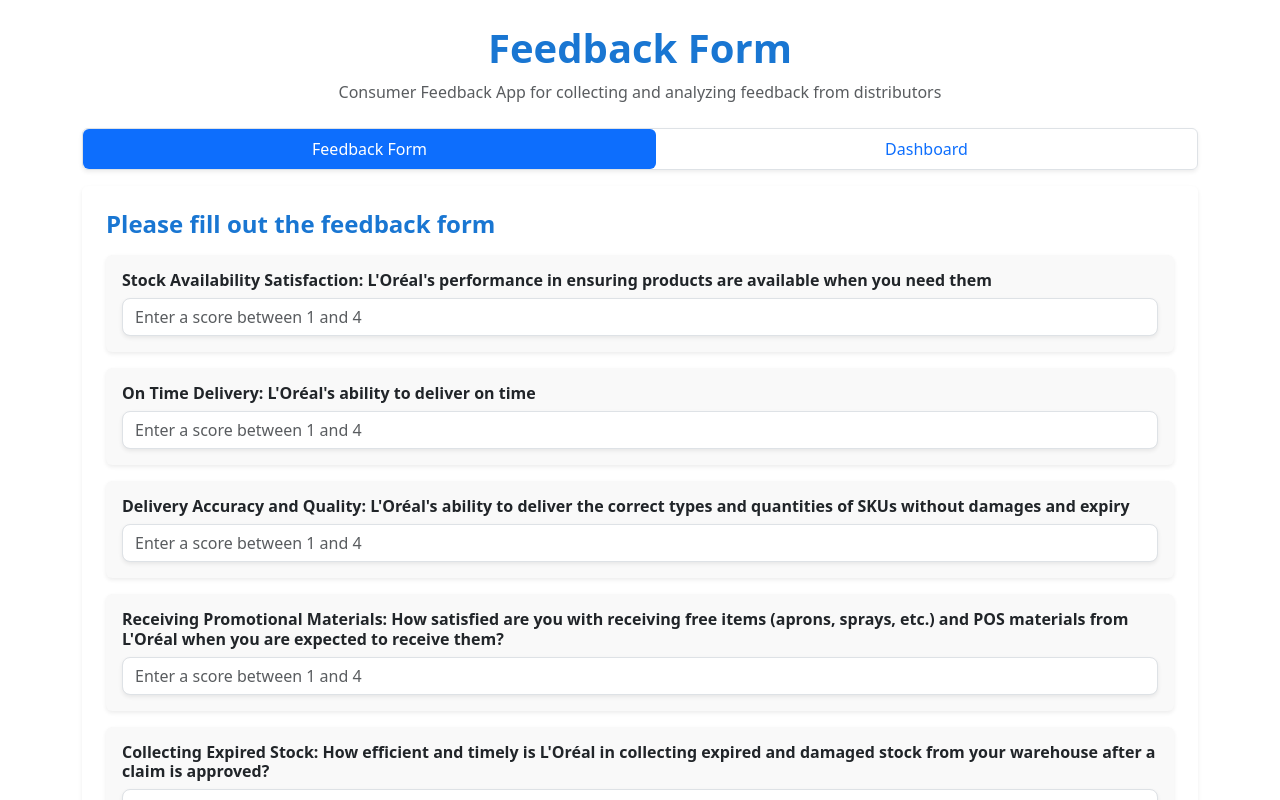
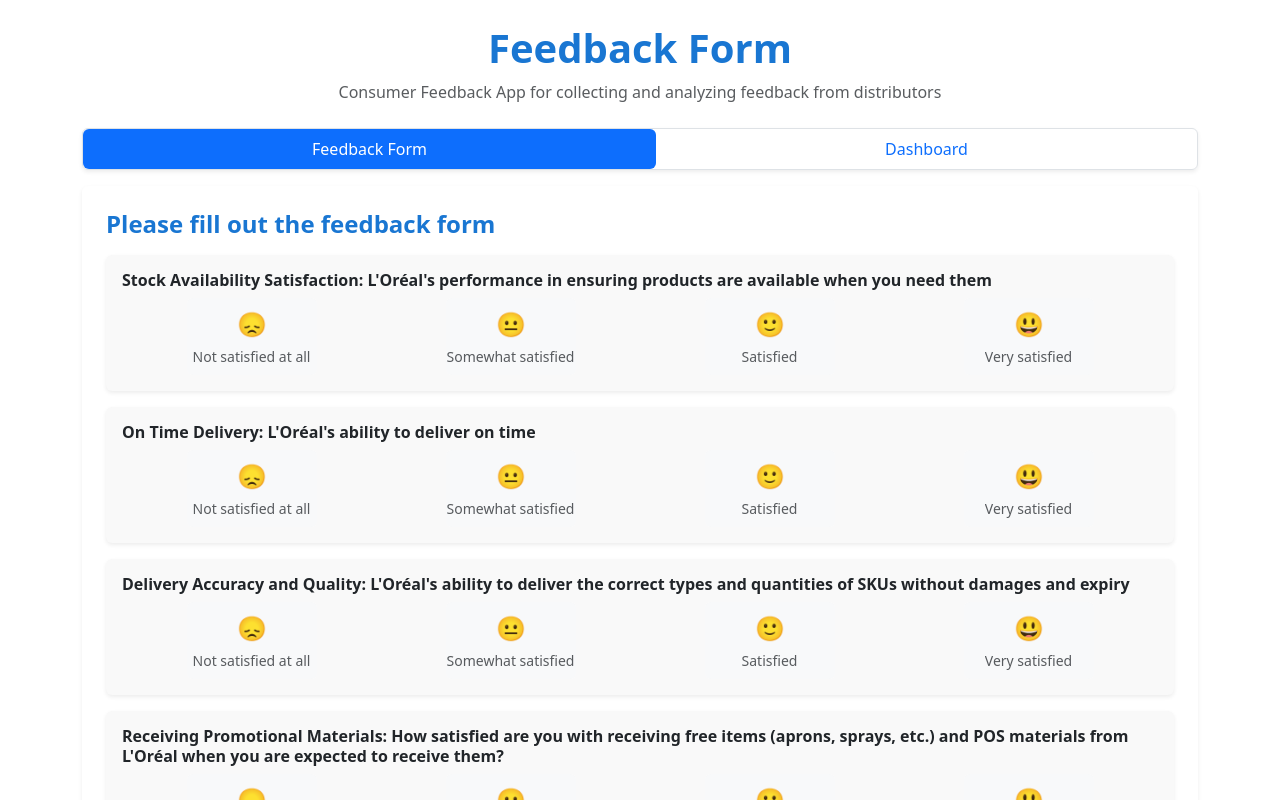
Before and after one commit to aiman-mumtaz/consumer-dashboard, a React (Create React App) app: page / in a window 1280 px wide. Both pictures are taken after a click on the tab "Feedback Form". Shown: the top 800 px of the page. Built offline with nearby package versions, Linux system fonts and the light colour scheme.

Commit message:
Update integer input for the form

```diff
--- a/src/App.js
+++ b/src/App.js
@@ -1,5 +1,6 @@
 import { useEffect, useState, useCallback } from 'react';
 import { saveResponses, getAllResponses, saveQuestions, getQuestions } from './db';
+import { defaultQuestions } from './questions';
 import {
   Container,
   Tab,
@@ -28,202 +29,6 @@
     async function loadQuestions() {
       const qs = await getQuestions();
       if (qs.length === 0) {
-        const defaultQuestions = [
-          {
-            id: 1,
-            Bucket: 'Supply Chain and Operations',
-            label:
-              "Stock Availability Satisfaction: L'Oréal's performance in ensuring products are available when you need them",
-            type: '1-4',
-            'O/P Metric': 'Likert Scale',
-          },
-          {
-            id: 2,
-            label: "On Time Delivery: L'Oréal's ability to deliver on time",
-            type: '1-4',
-            'O/P Metric': 'Likert Scale',
-          },
-          {
-            id: 3,
-            label:
-              "Delivery Accuracy and Quality: L'Oréal's ability to deliver the correct types and quantities of SKUs without damages and expiry",
-            type: '1-4',
-            'O/P Metric': 'Likert Scale',
-          },
-          {
-            id: 4,
-            label:
-              'Receiving Promotional Materials: How satisfied are you with receiving free items (aprons, sprays, etc.) and POS materials from L\'Oréal when you are expected to receive them?',
-            type: '1-4',
-            'O/P Metric': 'Likert Scale',
-          },
-          {
-            id: 5,
-            label:
-              'Collecting Expired Stock: How efficient and timely is L\'Oréal in collecting expired and damaged stock from your warehouse after a claim is approved?',
-            type: '1-4',
-            'O/P Metric': 'Likert Scale',
-          },
-          {
-            id: 6,
-            label:
-              'Store Coverage: Do you feel L\'Oréal ensures that its products are widely available in the stores you operate or distribute to?',
-            type: '1-4',
-            'O/P Metric': 'Likert Scale',
-          },
-          {
-            id: 7,
-            label:
-              'What is the single most important problem L\'Oréal could solve in the area of "Supply Chain and Operations" to help your business?',
-            type: 'text',
-            'O/P Metric': 'Qualitative',
-          },
-          {
-            id: 8,
-            Bucket: 'Support & Communication',
-            label:
-              'Communication & Responsiveness: How easy it is to contact the L\'Oréal team AND how quickly do they respond?',
-            type: '1-4',
-            'O/P Metric': 'Likert Scale',
-          },
-          {
-            id: 9,
-            label:
-              'Complaint Resolution Effectiveness: How effective is L\'Oréal at resolving issues you experience satisfactorily?',
-            type: '1-4',
-            'O/P Metric': 'Likert Scale',
-          },
-          {
-            id: 10,
-            label:
-              'What is the single biggest challenge you\'ve faced with L\'Oréal in the area of "Support & Communication"?',
-            type: 'text',
-            'O/P Metric': 'Qualitative',
-          },
-          {
-            id: 11,
-            Bucket: 'Finance & Incentives',
-            label:
-              'On Time Credit Notes: L\'Oréal issues credit notes on time without significant delay',
-            type: '1-4',
-            'O/P Metric': 'Likert Scale',
-          },
-          {
-            id: 12,
-            label: 'Managing Claims: How would you rate the process of periodic reconciliation?',
-            type: '1-4',
-            'O/P Metric': 'Likert Scale',
-          },
-          {
-            id: 13,
-            label:
-              'Profitability with L\'Oréal: How satisified are you with the distributor margins (relative to industry practices) & the average days of inventory maintained at your end?',
-            type: '1-4',
-            'O/P Metric': 'Likert Scale',
-          },
-          {
-            id: 14,
-            label:
-              'What is the single most important problem L\'Oréal could solve in the area of "Finance & Incentives" to help your business?',
-            type: 'text',
-            'O/P Metric': 'Qualitative',
-          },
-          {
-            id: 15,
-            Bucket: 'Technology',
-            label:
-              'Order Placement & Replenishment: How would you rate the replenishment (generation of order) process?',
-            type: '1-4',
-            'O/P Metric': 'Likert Scale',
-          },
-          {
-            id: 16,
-            label:
-              'Raising Tickets, Claims, & Returns: How satisfied are you with the ease of initiating returns, replacements, or claims for damaged goods?',
-            type: '1-4',
-            'O/P Metric': 'Likert Scale',
-          },
-          {
-            id: 17,
-            label:
-              'Information Flow: How would you rate existing process of providing visibility relating to order placement, delivery status, credit notes, and report generation?',
-            type: '1-4',
-            'O/P Metric': 'Likert Scale',
-          },
-          {
-            id: 18,
-            label:
-              'Platform - Ease of Use: The digital systems and UI employed by L\'Oréal are intuitive, easy to use, and simplify work flow',
-            type: '1-4',
-            'O/P Metric': 'Likert Scale',
-          },
-          {
-            id: 19,
-            label:
-              'Secondary Orders: How satisfied are you with the ease of secondary order placements and tracking?',
-            type: '1-4',
-            'O/P Metric': 'Likert Scale',
-          },
-          {
-            id: 20,
-            label:
-              'What is the single biggest challenge you\'ve faced with L\'Oréal in the area of "Technology"?',
-            type: 'text',
-            'O/P Metric': 'Qualitative',
-          },
-          {
-            id: 21,
-            Bucket: 'Overall',
-            label:
-              'Would you recommend to work with L\'Oréal to your professional network?',
-            type: '0-10',
-            'O/P Metric': 'NPS',
-          },
-          {
-            id: 22,
-            label: 'Approximately what % of your business comes from L\'Oréal products?',
-            type: 'text',
-            'O/P Metric': 'Numeric',
-          },
-          {
-            id: 23,
-            label: 'How satisfied are you with L\'Oréal as an overall partner?',
-            type: '0-10',
-            'O/P Metric': 'CSAT',
-          },
-          {
-            id: 24,
-            label:
-              'How satisfied are you with L\'Oréal in each of the following areas: A. Supply Chain and Operations',
-            type: '0-10',
-            'O/P Metric': 'Specific CSAT',
-          },
-          {
-            id: 25,
-            label: 'B. Support & Communication',
-            type: '0-10',
-            'O/P Metric': 'Specific CSAT',
-          },
-          {
-            id: 26,
-            label: 'C. Finance & Incentives',
-            type: '0-10',
-            'O/P Metric': 'Specific CSAT',
-          },
-          {
-            id: 27,
-            label: 'D. Technology',
-            type: '0-10',
-            'O/P Metric': 'Specific CSAT',
-          },
-          {
-            id: 28,
-            label:
-              'What is the single most important problem L\'Oréal could solve to help your business?',
-            type: 'text',
-            'O/P Metric': 'Qualitative'
-          },
-        ];
         await saveQuestions(defaultQuestions);
         setQuestions(defaultQuestions);
       } else {
@@ -297,6 +102,110 @@
     }
   }, [key, calculateStats]);
 
+  const renderSmileyRating = (questionId) => {
+    const current = parseInt(responses[questionId]) || 0;
+    const smileys = [
+      { icon: '😞', label: 'Not satisfied at all', value: 1 },
+      { icon: '😐', label: 'Somewhat satisfied', value: 2 },
+      { icon: '🙂', label: 'Satisfied', value: 3 },
+      { icon: '😃', label: 'Very satisfied', value: 4 },
+    ];
+    return (
+      <div className="mt-2 d-flex justify-content-around align-items-center">
+        {smileys.map((s) => (
+          <div
+            key={s.value}
+            className={`d-flex flex-column align-items-center p-2 rounded smiley-container ${
+              current === s.value ? 'bg-warning' : 'bg-light'
+            }`}
+            style={{
+              cursor: 'pointer',
+              width: '130px',
+              flexShrink: 0,
+              flexGrow: 0,
+              textAlign: 'center',
+              whiteSpace: 'nowrap',
+            }}
+            onClick={() => setResponses({ ...responses, [questionId]: s.value })}
+          >
+            <span style={{ fontSize: '1.5rem' }}>{s.icon}</span>
+            {s.label && (
+              <small
+                className="text-muted mt-1"
+                style={{ whiteSpace: 'nowrap', overflow: 'hidden', textOverflow: 'ellipsis' }}
+              >
+                {s.label}
+              </small>
+            )}
+          </div>
+        ))}
+      </div>
+    );
+  };
+  const renderZeroToTenRating = (questionId) => {
+    const current = parseInt(responses[questionId]) || 0;
+    const handleClick = (value) => {
+      setResponses({ ...responses, [questionId]: value });
+    };
+    const getColorForNumber = (num) => {
+      if (num >= 1 && num <= 6) return '#f44336'; // red
+      if (num >= 7 && num <= 8) return '	#ec942c'; // yellow
+      if (num >= 9 && num <= 10) return '#4caf50'; // green
+      return '#f0f0f0'; // default
+    };
+
+    return (
+      <div className="mt-2">
+        {/* Colored Reference Bar */}
+        <div style={{ display: 'flex', marginBottom: '5px',marginTop: '5px', height: '10px' }}>
+          {Array.from({ length: 10 }, (_, i) => {
+            const num = i + 1;
+            return (
+              <div
+                key={num}
+                style={{
+                  flex: 1,
+                  backgroundColor: getColorForNumber(num),
+                  border: '1px solid white',
+                }}
+              />
+            );
+          })}
+        </div>
+
+        {/* Numbers (1-10) */}
+        <div className="d-flex justify-content-between align-items-center">
+          {Array.from({ length: 10 }, (_, i) => i + 1).map((num) => {
+            const isSelected = current === num;
+            const bgColor = isSelected ? getColorForNumber(num) : '#f0f0f0';
+            const textColor = isSelected && num !== 7 && num !== 8 ? 'white' : 'black';
+
+            return (
+              <div
+                key={num}
+                onClick={() => handleClick(num)}
+                className="d-flex align-items-center justify-content-center border rounded"
+                style={{
+                  width: '30px',
+                  height: '30px',
+                  cursor: 'pointer',
+                  userSelect: 'none',
+                  fontWeight: 'bold',
+                  backgroundColor: bgColor,
+                  borderColor: '#bdbdbd',
+                  color: textColor,
+                }}
+              >
+                {num}
+              </div>
+            );
+          })}
+        </div>
+      </div>
+    );
+  };
+
+
   return (
     <Container className="mt-4">
       <div className="text-center mb-4">
@@ -321,7 +230,7 @@
               Please fill out the feedback form
             </h4>
             <Form>
-              {questions.map((q, idx) => (
+              {questions.map((q) => (
                 <Card
                   key={q.id}
                   className="mb-3 shadow-sm border-0"
@@ -343,23 +252,9 @@
                           setResponses({ ...responses, [q.id]: e.target.value })
                         }
                       />
-                    ) : (
-                      <Form.Control
-                        type="number"
-                        min={q.type === '1-4' ? 1 : 0}
-                        max={q.type === '1-4' ? 4 : 10}
-                        placeholder={
-                          q.type === '1-4'
-                            ? 'Enter a score between 1 and 4'
-                            : 'Enter a score between 0 and 10'
-                        }
-                        className="rounded-3 shadow-sm mt-2"
-                        value={responses[q.id] || ''}
-                        onChange={e =>
-                          setResponses({ ...responses, [q.id]: e.target.value })
-                        }
-                      />
-                    )}
+                    ) : q.type === '1-4' ? (
+                      renderSmileyRating(q.id)
+                    ) : renderZeroToTenRating(q.id)}
                   </Card.Body>
                 </Card>
               ))}
--- /dev/null
+++ b/src/questions.js
@@ -0,0 +1,196 @@
+export const defaultQuestions = [
+    {
+    id: 1,
+    Bucket: 'Supply Chain and Operations',
+    label:
+        "Stock Availability Satisfaction: L'Oréal's performance in ensuring products are available when you need them",
+    type: '1-4',
+    'O/P Metric': 'Likert Scale',
+    },
+    {
+    id: 2,
+    label: "On Time Delivery: L'Oréal's ability to deliver on time",
+    type: '1-4',
+    'O/P Metric': 'Likert Scale',
+    },
+    {
+    id: 3,
+    label:
+        "Delivery Accuracy and Quality: L'Oréal's ability to deliver the correct types and quantities of SKUs without damages and expiry",
+    type: '1-4',
+    'O/P Metric': 'Likert Scale',
+    },
+    {
+    id: 4,
+    label:
+        'Receiving Promotional Materials: How satisfied are you with receiving free items (aprons, sprays, etc.) and POS materials from L\'Oréal when you are expected to receive them?',
+    type: '1-4',
+    'O/P Metric': 'Likert Scale',
+    },
+    {
+    id: 5,
+    label:
+        'Collecting Expired Stock: How efficient and timely is L\'Oréal in collecting expired and damaged stock from your warehouse after a claim is approved?',
+    type: '1-4',
+    'O/P Metric': 'Likert Scale',
+    },
+    {
+    id: 6,
+    label:
+        'Store Coverage: Do you feel L\'Oréal ensures that its products are widely available in the stores you operate or distribute to?',
+    type: '1-4',
+    'O/P Metric': 'Likert Scale',
+    },
+    {
+    id: 7,
+    label:
+        'What is the single most important problem L\'Oréal could solve in the area of "Supply Chain and Operations" to help your business?',
+    type: 'text',
+    'O/P Metric': 'Qualitative',
+    },
+    {
+    id: 8,
+    Bucket: 'Support & Communication',
+    label:
+        'Communication & Responsiveness: How easy it is to contact the L\'Oréal team AND how quickly do they respond?',
+    type: '1-4',
+    'O/P Metric': 'Likert Scale',
+    },
+    {
+    id: 9,
+    label:
+        'Complaint Resolution Effectiveness: How effective is L\'Oréal at resolving issues you experience satisfactorily?',
+    type: '1-4',
+    'O/P Metric': 'Likert Scale',
+    },
+    {
+    id: 10,
+    label:
+        'What is the single biggest challenge you\'ve faced with L\'Oréal in the area of "Support & Communication"?',
+    type: 'text',
+    'O/P Metric': 'Qualitative',
+    },
+    {
+    id: 11,
+    Bucket: 'Finance & Incentives',
+    label:
+        'On Time Credit Notes: L\'Oréal issues credit notes on time without significant delay',
+    type: '1-4',
+    'O/P Metric': 'Likert Scale',
+    },
+    {
+    id: 12,
+    label: 'Managing Claims: How would you rate the process of periodic reconciliation?',
+    type: '1-4',
+    'O/P Metric': 'Likert Scale',
+    },
+    {
+    id: 13,
+    label:
+        'Profitability with L\'Oréal: How satisified are you with the distributor margins (relative to industry practices) & the average days of inventory maintained at your end?',
+    type: '1-4',
+    'O/P Metric': 'Likert Scale',
+    },
+    {
+    id: 14,
+    label:
+        'What is the single most important problem L\'Oréal could solve in the area of "Finance & Incentives" to help your business?',
+    type: 'text',
+    'O/P Metric': 'Qualitative',
+    },
+    {
+    id: 15,
+    Bucket: 'Technology',
+    label:
+        'Order Placement & Replenishment: How would you rate the replenishment (generation of order) process?',
+    type: '1-4',
+    'O/P Metric': 'Likert Scale',
+    },
+    {
+    id: 16,
+    label:
+        'Raising Tickets, Claims, & Returns: How satisfied are you with the ease of initiating returns, replacements, or claims for damaged goods?',
+    type: '1-4',
+    'O/P Metric': 'Likert Scale',
+    },
+    {
+    id: 17,
+    label:
+        'Information Flow: How would you rate existing process of providing visibility relating to order placement, delivery status, credit notes, and report generation?',
+    type: '1-4',
+    'O/P Metric': 'Likert Scale',
+    },
+    {
+    id: 18,
+    label:
+        'Platform - Ease of Use: The digital systems and UI employed by L\'Oréal are intuitive, easy to use, and simplify work flow',
+    type: '1-4',
+    'O/P Metric': 'Likert Scale',
+    },
+    {
+    id: 19,
+    label:
+        'Secondary Orders: How satisfied are you with the ease of secondary order placements and tracking?',
+    type: '1-4',
+    'O/P Metric': 'Likert Scale',
+    },
+    {
+    id: 20,
+    label:
+        'What is the single biggest challenge you\'ve faced with L\'Oréal in the area of "Technology"?',
+    type: 'text',
+    'O/P Metric': 'Qualitative',
+    },
+    {
+    id: 21,
+    Bucket: 'Overall',
+    label:
+        'Would you recommend to work with L\'Oréal to your professional network?',
+    type: '0-10',
+    'O/P Metric': 'NPS',
+    },
+    {
+    id: 22,
+    label: 'Approximately what % of your business comes from L\'Oréal products?',
+    type: 'text',
+    'O/P Metric': 'Numeric',
+    },
+    {
+    id: 23,
+    label: 'How satisfied are you with L\'Oréal as an overall partner?',
+    type: '0-10',
+    'O/P Metric': 'CSAT',
+    },
+    {
+    id: 24,
+    label:
+        'How satisfied are you with L\'Oréal in each of the following areas: A. Supply Chain and Operations',
+    type: '0-10',
+    'O/P Metric': 'Specific CSAT',
+    },
+    {
+    id: 25,
+    label: 'B. Support & Communication',
+    type: '0-10',
+    'O/P Metric': 'Specific CSAT',
+    },
+    {
+    id: 26,
+    label: 'C. Finance & Incentives',
+    type: '0-10',
+    'O/P Metric': 'Specific CSAT',
+    },
+    {
+    id: 27,
+    label: 'D. Technology',
+    type: '0-10',
+    'O/P Metric': 'Specific CSAT',
+    },
+    {
+    id: 28,
+    label:
+        'What is the single most important problem L\'Oréal could solve to help your business?',
+    type: 'text',
+    'O/P Metric': 'Qualitative'
+    },
+];
```
